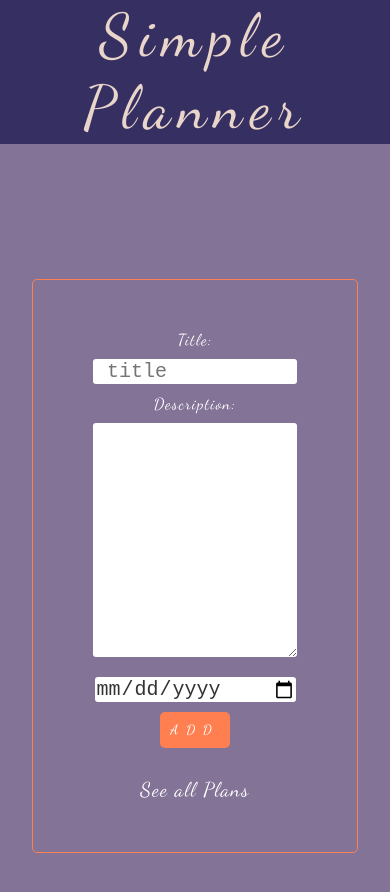
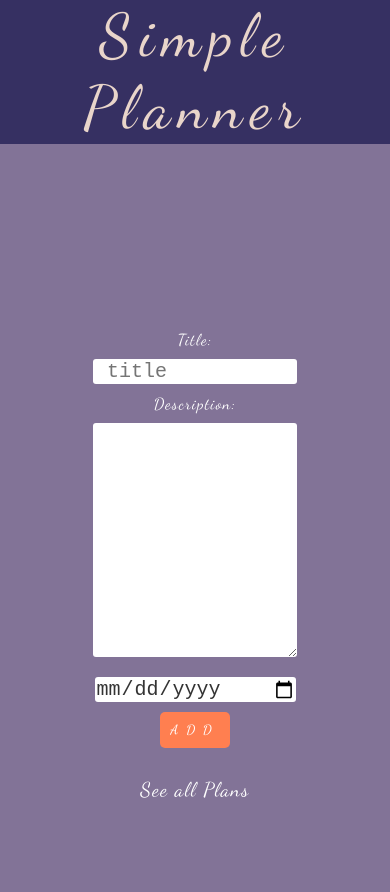
Before and after one commit to naida1210/simple-demo, a React (Create React App) app: page /add in a window 390 px wide. Shown: the top 892 px of the page. Built offline with nearby package versions, Linux system fonts and the light colour scheme.

Commit message:
Update App.css

```diff
--- a/src/App.css
+++ b/src/App.css
@@ -175,6 +175,11 @@
   .animationDelete{
     transform: rotateX(-80px);
   }
+
+  .form  {
+    border:none;
+
+  }
 }
 
 .navbar{
```
